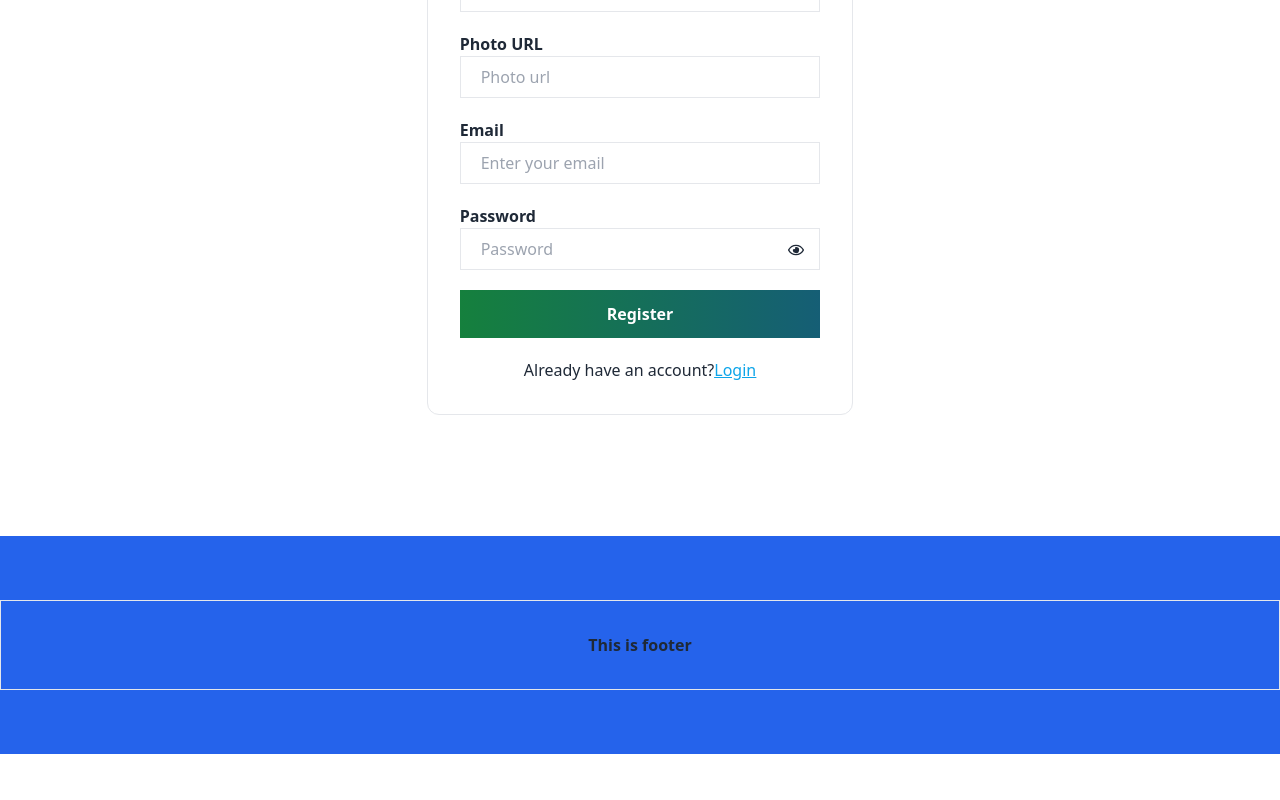
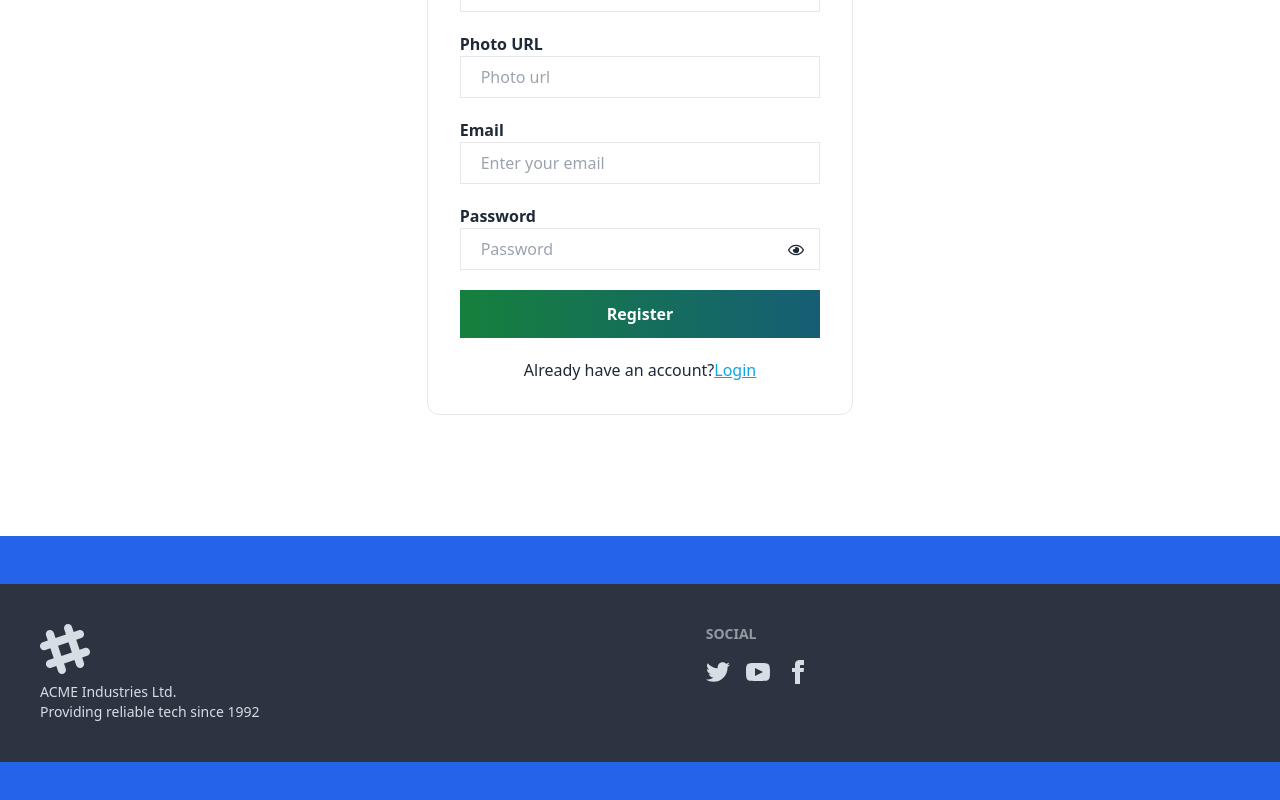
Before and after one commit to developer-fahad/library-client, a React (Vite) app: page /register in a window 1280 px wide. Shown: the part 342-1142 px from the top of the page. Before the commit the page ends 1096 px from the top, so only its background shows below. Built offline with nearby package versions, Linux system fonts and the light colour scheme; no server answers.

Commit message:
Create All book page to show all books that will be added by users.

```diff
--- a/src/components/BorrowedCard.jsx
+++ b/src/components/BorrowedCard.jsx
@@ -3,7 +3,6 @@
 const BorrowedCard = ({ borrow, handleReturn }) => {
   const { _id, name, category, photo, borrowDate, returnDate } = borrow;
   console.log(_id);
-
 
 
   return (
--- a/src/pages/Register.jsx
+++ b/src/pages/Register.jsx
@@ -19,15 +19,15 @@
   } = useForm();
 
   const validatePass = (value) => {
-    if (!/(?=.*[a-z])/.test(value)) {
-      return "Password must contain at least one lowercase letter";
-    }
+    // if (!/(?=.*[a-z])/.test(value)) {
+    //   return "Password must contain at least one lowercase letter";
+    // }
     if (!/(?=.*[A-Z])/.test(value)) {
       return "Password must contain at least one uppercase letter";
     }
-    // if (!/(?=.*[!@#$%^&*])/.test(value)) {
-    //   return "Password must contain at least one special character";
-    // }
+    if (!/(?=.*[!@#$%^&*])/.test(value)) {
+      return "Password must contain at least one special character";
+    }
     return true;
   };
 
--- a/src/shared/Footer.jsx
+++ b/src/shared/Footer.jsx
@@ -1,13 +1,68 @@
-
-
 const Footer = () => {
-    return (
-        <div className='py-16 bg-blue-600'>
-            <section className='container mx-auto border py-8'>
-                <div className=' font-bold text-center'>This is footer</div>
-            </section>
-        </div>
-    );
+  return (
+    <div className="py-12 bg-blue-600">
+      <section className="container mx-auto">
+        <footer className="footer p-10 bg-neutral text-neutral-content">
+          <aside>
+            <svg
+              width="50"
+              height="50"
+              viewBox="0 0 24 24"
+              xmlns="http://www.w3.org/2000/svg"
+              fillRule="evenodd"
+              clipRule="evenodd"
+              className="fill-current"
+            >
+              <path d="M22.672 15.226l-2.432.811.841 2.515c.33 1.019-.209 2.127-1.23 2.456-1.15.325-2.148-.321-2.463-1.226l-.84-2.518-5.013 1.677.84 2.517c.391 1.203-.434 2.542-1.831 2.542-.88 0-1.601-.564-1.86-1.314l-.842-2.516-2.431.809c-1.135.328-2.145-.317-2.463-1.229-.329-1.018.211-2.127 1.231-2.456l2.432-.809-1.621-4.823-2.432.808c-1.355.384-2.558-.59-2.558-1.839 0-.817.509-1.582 1.327-1.846l2.433-.809-.842-2.515c-.33-1.02.211-2.129 1.232-2.458 1.02-.329 2.13.209 2.461 1.229l.842 2.515 5.011-1.677-.839-2.517c-.403-1.238.484-2.553 1.843-2.553.819 0 1.585.509 1.85 1.326l.841 2.517 2.431-.81c1.02-.33 2.131.211 2.461 1.229.332 1.018-.21 2.126-1.23 2.456l-2.433.809 1.622 4.823 2.433-.809c1.242-.401 2.557.484 2.557 1.838 0 .819-.51 1.583-1.328 1.847m-8.992-6.428l-5.01 1.675 1.619 4.828 5.011-1.674-1.62-4.829z"></path>
+            </svg>
+            <p>
+              ACME Industries Ltd.
+              <br />
+              Providing reliable tech since 1992
+            </p>
+          </aside>
+          <nav>
+            <h6 className="footer-title">Social</h6>
+            <div className="grid grid-flow-col gap-4">
+              <a>
+                <svg
+                  xmlns="http://www.w3.org/2000/svg"
+                  width="24"
+                  height="24"
+                  viewBox="0 0 24 24"
+                  className="fill-current"
+                >
+                  <path d="M24 4.557c-.883.392-1.832.656-2.828.775 1.017-.609 1.798-1.574 2.165-2.724-.951.564-2.005.974-3.127 1.195-.897-.957-2.178-1.555-3.594-1.555-3.179 0-5.515 2.966-4.797 6.045-4.091-.205-7.719-2.165-10.148-5.144-1.29 2.213-.669 5.108 1.523 6.574-.806-.026-1.566-.247-2.229-.616-.054 2.281 1.581 4.415 3.949 4.89-.693.188-1.452.232-2.224.084.626 1.956 2.444 3.379 4.6 3.419-2.07 1.623-4.678 2.348-7.29 2.04 2.179 1.397 4.768 2.212 7.548 2.212 9.142 0 14.307-7.721 13.995-14.646.962-.695 1.797-1.562 2.457-2.549z"></path>
+                </svg>
+              </a>
+              <a>
+                <svg
+                  xmlns="http://www.w3.org/2000/svg"
+                  width="24"
+                  height="24"
+                  viewBox="0 0 24 24"
+                  className="fill-current"
+                >
+                  <path d="M19.615 3.184c-3.604-.246-11.631-.245-15.23 0-3.897.266-4.356 2.62-4.385 8.816.029 6.185.484 8.549 4.385 8.816 3.6.245 11.626.246 15.23 0 3.897-.266 4.356-2.62 4.385-8.816-.029-6.185-.484-8.549-4.385-8.816zm-10.615 12.816v-8l8 3.993-8 4.007z"></path>
+                </svg>
+              </a>
+              <a>
+                <svg
+                  xmlns="http://www.w3.org/2000/svg"
+                  width="24"
+                  height="24"
+                  viewBox="0 0 24 24"
+                  className="fill-current"
+                >
+                  <path d="M9 8h-3v4h3v12h5v-12h3.642l.358-4h-4v-1.667c0-.955.192-1.333 1.115-1.333h2.885v-5h-3.808c-3.596 0-5.192 1.583-5.192 4.615v3.385z"></path>
+                </svg>
+              </a>
+            </div>
+          </nav>
+        </footer>
+      </section>
+    </div>
+  );
 };
 
 export default Footer;
```
